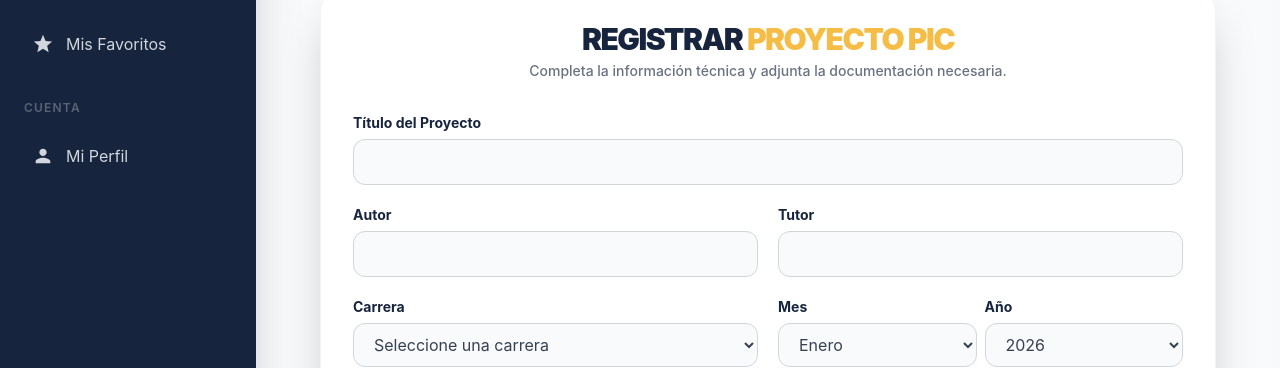
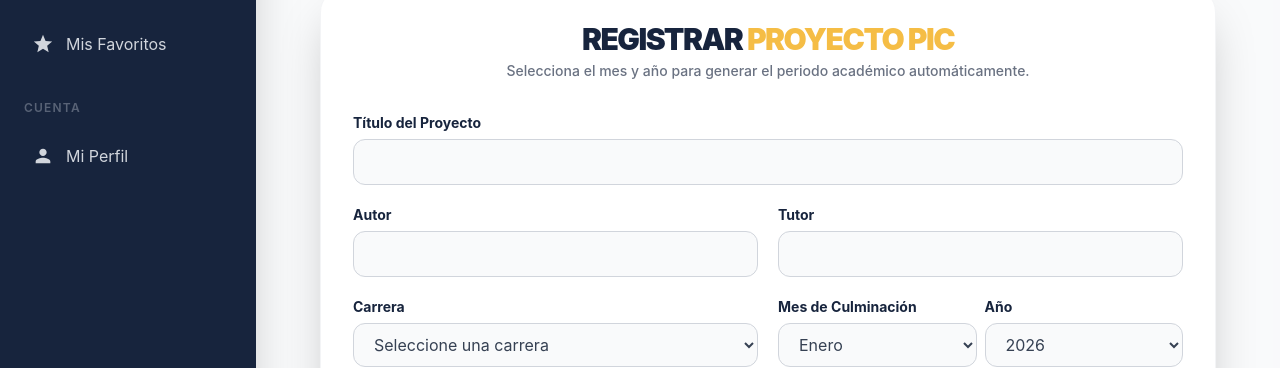
Before and after one commit to NicolasCh25/TESIS_FRONT2026, a React (Vite) app: page /dashboard/create in a window 1280 px wide. Shown: the part 172-540 px from the top of the page. Built offline with nearby package versions, Linux system fonts and the light colour scheme; sample sign-in values are in the browser's storage.

Commit message:
Correcion proyectoss

```diff
--- a/src/components/projects/FormularioProyecto.jsx
+++ b/src/components/projects/FormularioProyecto.jsx
@@ -17,6 +17,7 @@ const FormularioProyecto = ({
     reset
   } = useForm();
 
+  // Listas para los selectores
   const años = Array.from({ length: 10 }, (_, i) => new Date().getFullYear() - i);
   const meses = [
     { n: "01", m: "Enero" }, { n: "02", m: "Febrero" }, { n: "03", m: "Marzo" },
@@ -57,7 +58,6 @@ const FormularioProyecto = ({
             className={inputClass}
             {...register("titulo", { required: "El título es obligatorio" })}
           />
-          {errors.titulo && <p className="text-red-500 text-xs mt-1">{errors.titulo.message}</p>}
         </div>
 
         <div>
@@ -86,7 +86,7 @@ const FormularioProyecto = ({
         {/* SELECTORES DE MES Y AÑO */}
         <div className="grid grid-cols-2 gap-2">
           <div>
-            <label className={labelClass}>Mes</label>
+            <label className={labelClass}>Mes de Culminación</label>
             <select className={inputClass} {...register("mesSel", { required: "Requerido" })}>
               {meses.map(m => <option key={m.n} value={m.n}>{m.m}</option>)}
             </select>
--- a/src/pages/CrearProyecto.jsx
+++ b/src/pages/CrearProyecto.jsx
@@ -26,28 +26,25 @@ const CrearProyecto = () => {
 
       const formData = new FormData();
 
-      // ✅ CÁLCULO DE PERIODO PARA EL BACKEND
+      // ✅ CÁLCULO AUTOMÁTICO DEL PERIODO (Igual que el CURL exitoso)
       const mesInt = parseInt(dataForm.mesSel);
       const periodoCalculado = `${dataForm.añoSel}-${mesInt <= 6 ? "a" : "b"}`;
 
-      // Datos obligatorios (ESTRUCTURA ORIGINAL)
+      // Enviar datos siguiendo el formato del CURL
       formData.append("titulo", dataForm.titulo);
       formData.append("descripcion", dataForm.descripcion);
       formData.append("autor", dataForm.autor);
       formData.append("tutor", dataForm.tutor);
       formData.append("palabrasClave", dataForm.palabrasClave);
       formData.append("tecnologias", dataForm.tecnologias);
-      formData.append("periodoAcademico", periodoCalculado); // Usamos el nombre que el back espera
+      formData.append("periodoAcademico", periodoCalculado); // Enviado como el back espera
       formData.append("carrera", dataForm.carrera);
-
-      // Campos opcionales (COMO LO TENÍAS ANTES)
       formData.append("repositorio", dataForm.repositorio || "");
       formData.append("video", dataForm.video || "");
 
-      // ✅ FORMATO DE FECHA ORIGINAL
-      // Usamos el mes y año seleccionado para armar la fecha YYYY-MM-DD que el back ya aceptaba
-      const fechaParaEnviar = `${dataForm.añoSel}-${dataForm.mesSel}-01`;
-      formData.append("fecha", fechaParaEnviar);
+      // ✅ FECHA EN FORMATO DD-MM-YYYY (Como en tu CURL exitoso)
+      const fechaCURL = `01-${dataForm.mesSel}-${dataForm.añoSel}`;
+      formData.append("fecha", fechaCURL);
 
       if (archivo) {
         formData.append("archivoPDF", archivo);
@@ -80,7 +77,7 @@ const CrearProyecto = () => {
             Registrar <span className="text-[#F5BD45]">Proyecto PIC</span>
           </h1>
           <p className="text-gray-500 text-sm mt-1 font-medium">
-            Completa la información técnica y adjunta la documentación necesaria.
+            Selecciona el mes y año para generar el periodo académico automáticamente.
           </p>
         </div>
 
```
